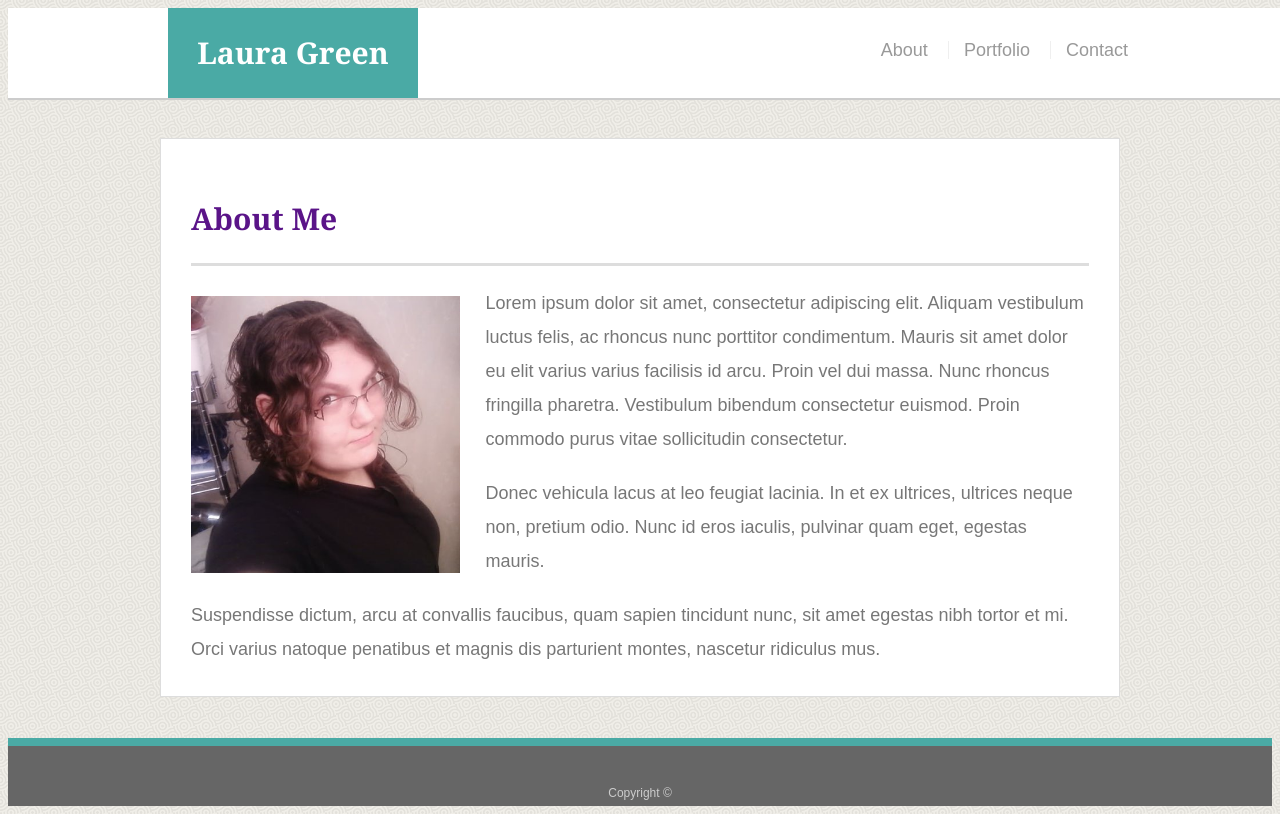
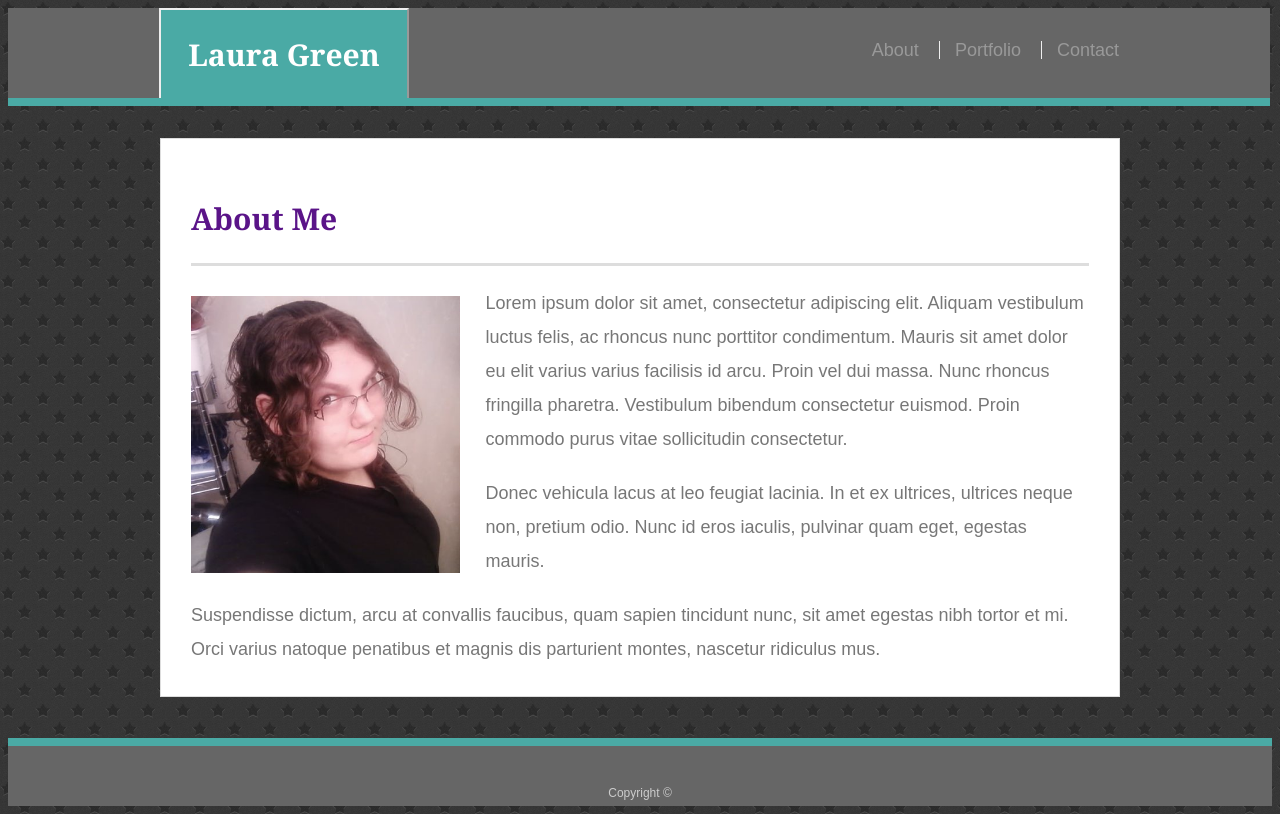
Before and after one commit to MechanicalMouse/MechanicalMouse.github.io, a plain HTML site: page index.html in a window 1280 px wide. Drawn offline with Linux system fonts and the light colour scheme.

Commit message:
profile refining

```diff
--- a/assets/css/gemstyle.css
+++ b/assets/css/gemstyle.css
@@ -1,6 +1,6 @@
 body {
     margin: 10px;
-    background: url("../images/starring.png");
+    background: url("../images/prism.png");
 }
 
 #gem-bag {
--- a/assets/css/style.css
+++ b/assets/css/style.css
@@ -3,7 +3,7 @@ body {
   font-size: 18px;
   line-height: 34px;
   color: #777777;
-  background: url("../images/subtle_white_mini_waves.png");
+  background: url("../images/starring.png");
 }
 
 * {
@@ -55,12 +55,12 @@ h3 {
 #masthead {
   position: fixed;
   z-index: 99;
-  width: 100%;
-  margin: 0 0 30px;
+  width: 1262px;
+  margin: 0;
   overflow: auto;
-  color: #ffffff;
-  background: #ffffff;
-  border-bottom: 2px solid #cccccc;
+  color: #666666;
+  background: #666666;
+  border-bottom: 8px solid #4aaaa5;
 }
 
 #logo {
@@ -75,6 +75,9 @@ h3 {
   text-align: center;
   text-decoration: none;
   background: #4aaaa5;
+  border-top: 2px outset;
+  border-left: 2px outset;
+  border-right: 2px outset;
 }
 
 nav {
```
Also changed, not shown: assets/images/prism.png (added), assets/images/subtle_white_mini_waves.png (deleted), 2 other files.
